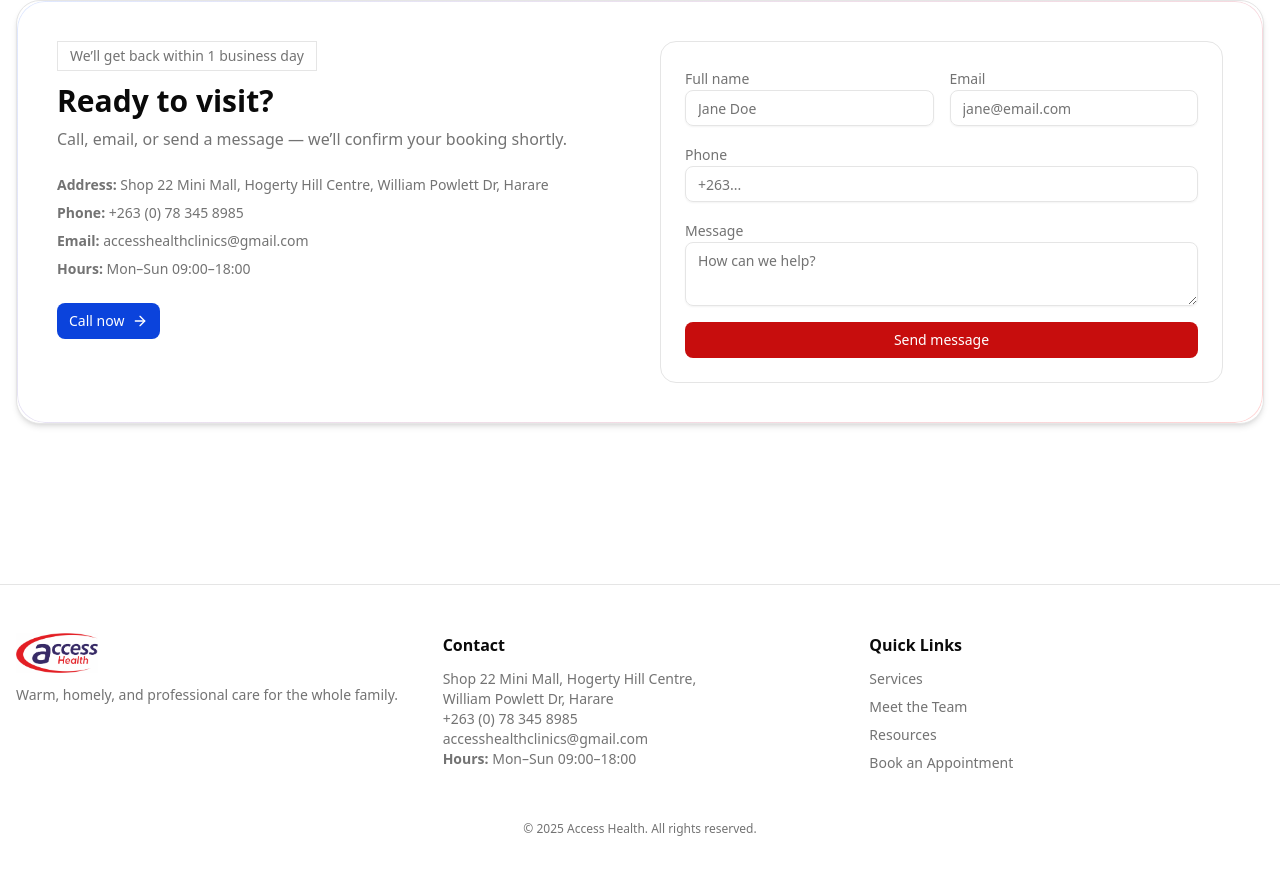
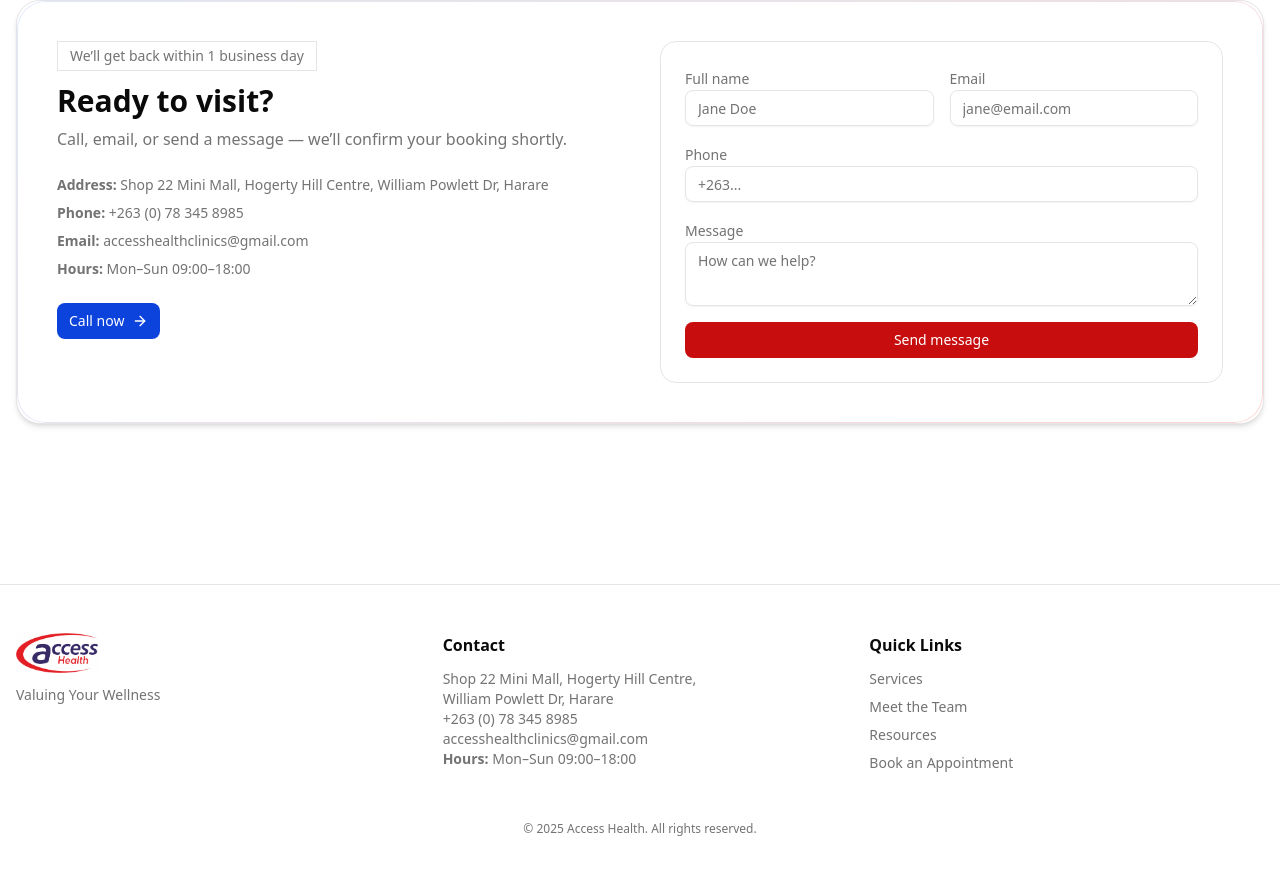
Before and after one commit to liquid-dre/accesshealth, a Next.js app: page / in a window 1280 px wide. Shown: the part 2430-3299 px from the top of the page. Built offline with nearby package versions, Linux system fonts and the light colour scheme.

Commit message:
Footer description fix

```diff
--- a/components/layout/site-footer.tsx
+++ b/components/layout/site-footer.tsx
@@ -45,7 +45,7 @@ export function SiteFooter() {
 						)}
 					</div>
 					<p className="mt-3 text-sm text-muted-foreground">
-						Warm, homely, and professional care for the whole family.
+						Valuing Your Wellness
 					</p>
 				</div>
 
```
